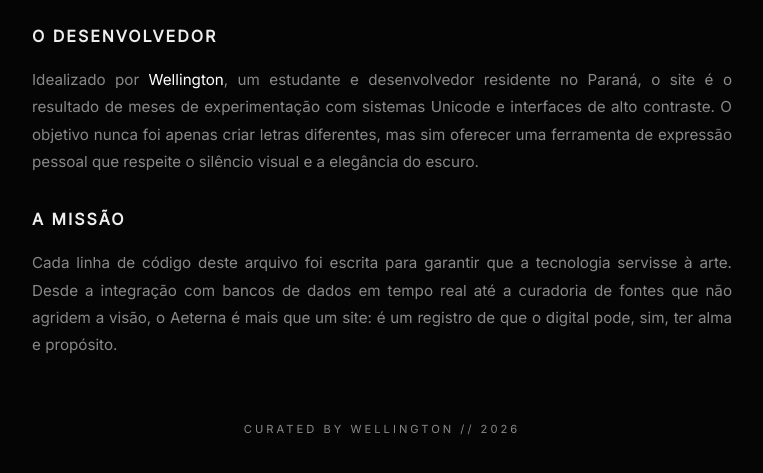
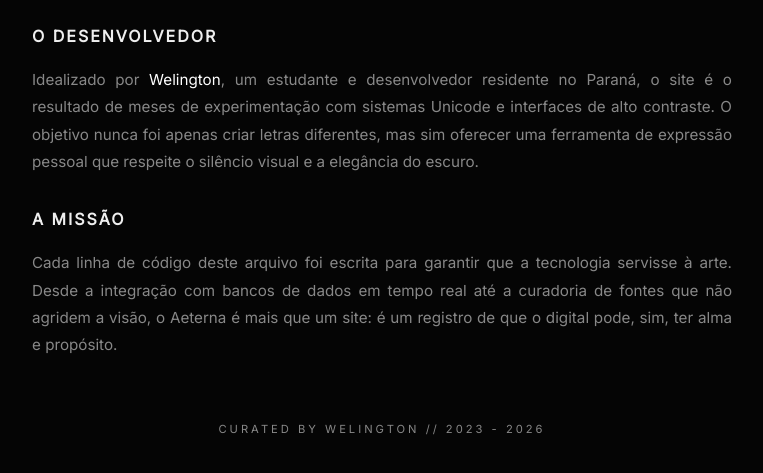
Before and after one commit to adminn008/books-online, a plain HTML site: page sobre.html in a window 1280 px wide. Shown: the part 329-802 px from the top of the page, without its empty margins (258-1021 px from the left). Drawn offline with Linux system fonts and the light colour scheme.

Commit message:
Update sobre.html

```diff
--- a/sobre.html
+++ b/sobre.html
@@ -23,12 +23,12 @@
         <p>O <span class="highlight">AETERNA</span> nasceu da necessidade de unir simplicidade técnica à estética digital avançada. Em um cenário onde as redes sociais priorizam o comum, este projeto surge como um laboratório de resistência visual, focado naqueles que buscam uma identidade <span class="highlight">Low Profile</span> e minimalista.</p>
 
         <h2>O Desenvolvedor</h2>
-        <p>Idealizado por <span class="highlight">Wellington</span>, um estudante e desenvolvedor residente no Paraná, o site é o resultado de meses de experimentação com sistemas Unicode e interfaces de alto contraste. O objetivo nunca foi apenas criar letras diferentes, mas sim oferecer uma ferramenta de expressão pessoal que respeite o silêncio visual e a elegância do escuro.</p>
+        <p>Idealizado por <span class="highlight">Welington</span>, um estudante e desenvolvedor residente no Paraná, o site é o resultado de meses de experimentação com sistemas Unicode e interfaces de alto contraste. O objetivo nunca foi apenas criar letras diferentes, mas sim oferecer uma ferramenta de expressão pessoal que respeite o silêncio visual e a elegância do escuro.</p>
 
         <h2>A Missão</h2>
         <p>Cada linha de código deste arquivo foi escrita para garantir que a tecnologia servisse à arte. Desde a integração com bancos de dados em tempo real até a curadoria de fontes que não agridem a visão, o Aeterna é mais que um site: é um registro de que o digital pode, sim, ter alma e propósito.</p>
 
-        <p style="margin-top: 60px; font-size: 0.7rem; text-align: center; letter-spacing: 3px;">CURATED BY WELLINGTON // 2026</p>
+        <p style="margin-top: 60px; font-size: 0.7rem; text-align: center; letter-spacing: 3px;">CURATED BY WELINGTON // 2023 - 2026</p>
     </div>
 </body>
 </html>
```
